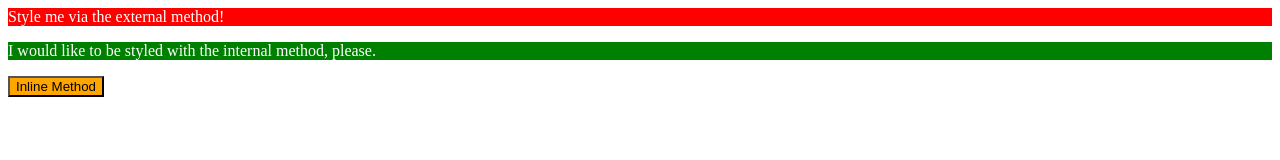
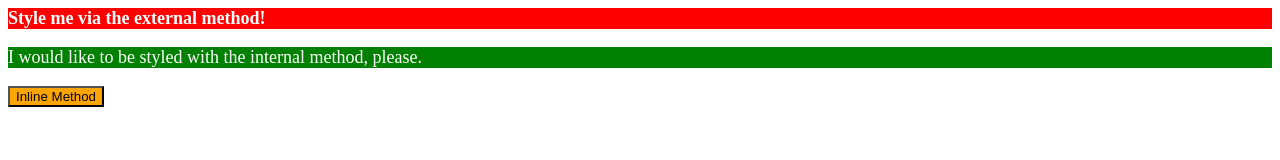
Before and after one commit to onozitsclaire/TOP-CSSP1, a plain HTML site: page index.html in a window 1280 px wide. Drawn offline with Linux system fonts and the light colour scheme.

Commit message:
final commit project 1

```diff
--- a/index.html
+++ b/index.html
@@ -12,13 +12,13 @@
       p {
           background-color: green;
           color: white;
-          font-size: 16px;
+          font-size: 18px;
       }
   </style>
 </head>
 <body>
   <div>Style me via the external method!</div>
   <p>I would like to be styled with the internal method, please.</p>
-  <button style="background-color: orange; font-size: 16 px;">Inline Method</button>
+  <button style="background-color: orange; font-size: 18 px;">Inline Method</button>
 </body>
 </html>
--- a/styles.css
+++ b/styles.css
@@ -3,4 +3,6 @@
 div {
     color: white;
     background-color: red;
+    font-weight: bold;
+    font-size: 18px;
 }
```
